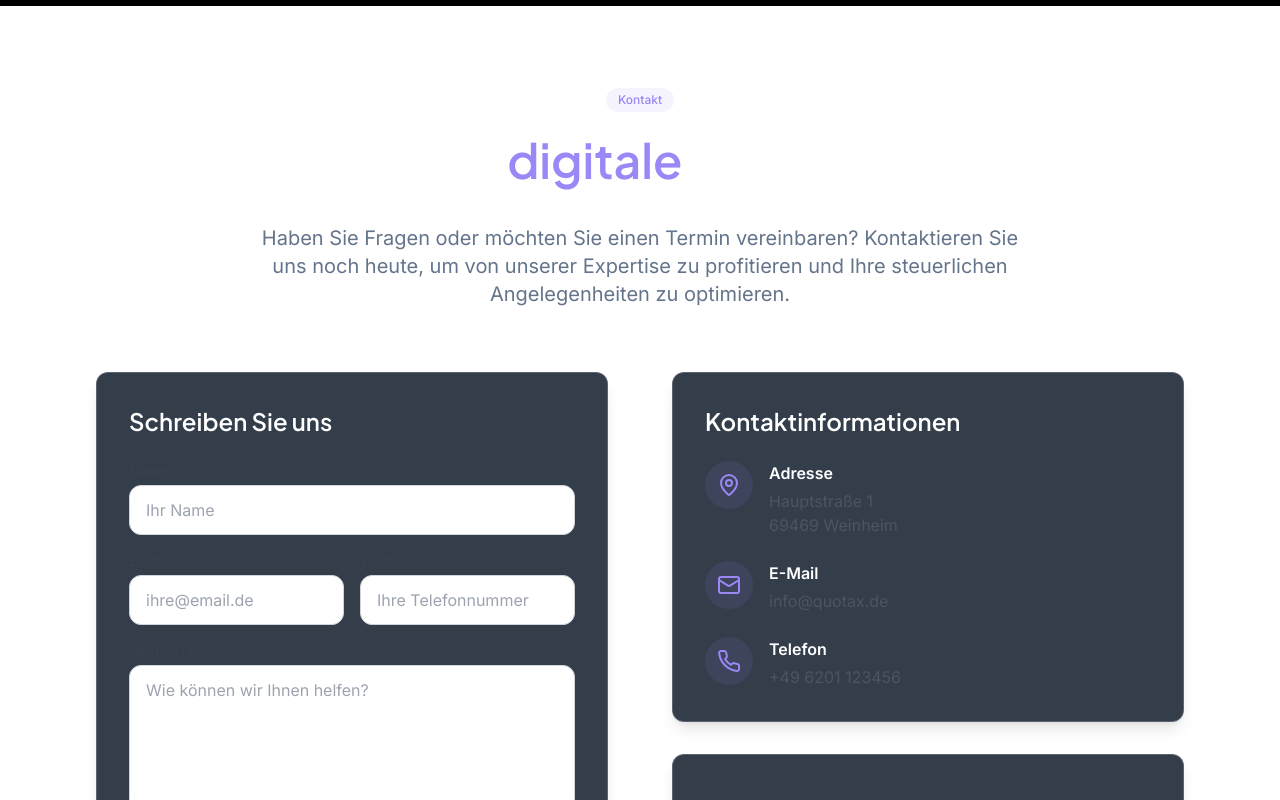
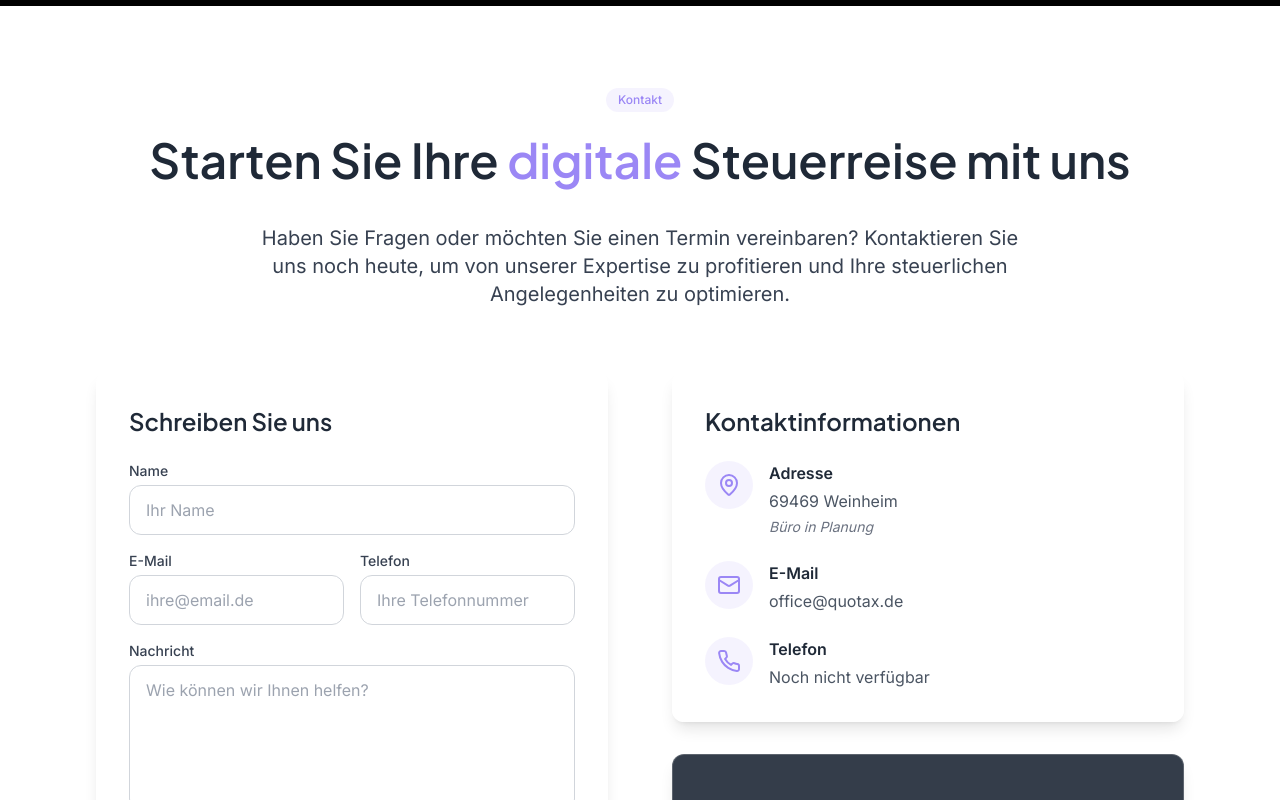
Before and after one commit to RalfJB/quotax-onepage-commitment, a React (Vite) app: page / in a window 1280 px wide. Shown: the part 6780-7580 px from the top of the page. Built offline with nearby package versions, Linux system fonts and the light colour scheme; grey boxes are pictures that could not be loaded.

Commit message:
Update contact information
Update address, email and phone number in contact section.

```diff
--- a/src/components/Contact.tsx
+++ b/src/components/Contact.tsx
@@ -1,4 +1,3 @@
-
 import { useEffect, useRef, useState } from 'react';
 import { MapPin, Mail, Phone, Send, CheckCircle } from 'lucide-react';
 import { cn } from '@/lib/utils';
@@ -76,24 +75,24 @@ const Contact = () => {
           <div className="quotax-badge bg-purple/10 text-purple mb-6 animate-on-scroll">
             Kontakt
           </div>
-          <h2 className="section-title animate-on-scroll delay-100">
+          <h2 className="section-title animate-on-scroll delay-100 text-gray-800">
             Starten Sie Ihre <span className="text-purple">digitale</span> Steuerreise mit uns
           </h2>
-          <p className="section-subtitle animate-on-scroll delay-200">
+          <p className="section-subtitle animate-on-scroll delay-200 text-gray-700">
             Haben Sie Fragen oder möchten Sie einen Termin vereinbaren? Kontaktieren Sie uns noch heute, um von unserer Expertise zu profitieren und Ihre steuerlichen Angelegenheiten zu optimieren.
           </p>
         </div>
 
         <div className="mt-16 grid grid-cols-1 lg:grid-cols-2 gap-10 lg:gap-16">
-          <div className="glass-card p-8 animate-on-scroll" ref={addToRefs}>
-            <h3 className="text-2xl font-display font-semibold mb-6">Schreiben Sie uns</h3>
+          <div className="glass-card bg-white/90 shadow-lg p-8 animate-on-scroll" ref={addToRefs}>
+            <h3 className="text-2xl font-display font-semibold mb-6 text-gray-800">Schreiben Sie uns</h3>
 
             {isSubmitted ? (
               <div className="flex flex-col items-center justify-center p-8 text-center">
                 <div className="w-16 h-16 bg-green/10 rounded-full flex items-center justify-center mb-4">
                   <CheckCircle className="h-8 w-8 text-green" />
                 </div>
-                <h4 className="text-xl font-semibold mb-2">Nachricht gesendet!</h4>
+                <h4 className="text-xl font-semibold mb-2 text-gray-800">Nachricht gesendet!</h4>
                 <p className="text-gray-600">
                   Vielen Dank für Ihre Nachricht. Wir werden uns schnellstmöglich bei Ihnen melden.
                 </p>
@@ -178,8 +177,8 @@ const Contact = () => {
           </div>
 
           <div className="animate-on-scroll" ref={addToRefs}>
-            <div className="glass-card p-8 mb-8">
-              <h3 className="text-2xl font-display font-semibold mb-6">Kontaktinformationen</h3>
+            <div className="glass-card bg-white/90 shadow-lg p-8 mb-8">
+              <h3 className="text-2xl font-display font-semibold mb-6 text-gray-800">Kontaktinformationen</h3>
 
               <div className="space-y-6">
                 <div className="flex items-start gap-4">
@@ -187,8 +186,9 @@ const Contact = () => {
                     <MapPin className="h-6 w-6 text-purple" />
                   </div>
                   <div>
-                    <h4 className="font-semibold mb-1">Adresse</h4>
-                    <p className="text-gray-600">Hauptstraße 1<br />69469 Weinheim</p>
+                    <h4 className="font-semibold mb-1 text-gray-800">Adresse</h4>
+                    <p className="text-gray-600">69469 Weinheim</p>
+                    <p className="text-gray-500 text-sm italic mt-1">Büro in Planung</p>
                   </div>
                 </div>
 
@@ -197,9 +197,9 @@ const Contact = () => {
                     <Mail className="h-6 w-6 text-purple" />
                   </div>
                   <div>
-                    <h4 className="font-semibold mb-1">E-Mail</h4>
-                    <a href="mailto:info@quotax.de" className="text-gray-600 hover:text-purple transition-colors">
-                      info@quotax.de
+                    <h4 className="font-semibold mb-1 text-gray-800">E-Mail</h4>
+                    <a href="mailto:office@quotax.de" className="text-gray-600 hover:text-purple transition-colors">
+                      office@quotax.de
                     </a>
                   </div>
                 </div>
@@ -209,10 +209,8 @@ const Contact = () => {
                     <Phone className="h-6 w-6 text-purple" />
                   </div>
                   <div>
-                    <h4 className="font-semibold mb-1">Telefon</h4>
-                    <a href="tel:+496201123456" className="text-gray-600 hover:text-purple transition-colors">
-                      +49 6201 123456
-                    </a>
+                    <h4 className="font-semibold mb-1 text-gray-800">Telefon</h4>
+                    <p className="text-gray-600">Noch nicht verfügbar</p>
                   </div>
                 </div>
               </div>
--- a/src/components/Footer.tsx
+++ b/src/components/Footer.tsx
@@ -47,8 +47,8 @@ const Footer = () => {
               <h4 className="font-display font-semibold mb-4">Kontakt</h4>
               <ul className="space-y-2">
                 <li><a href="#contact" className="text-gray-600 hover:text-purple transition-colors">Kontaktformular</a></li>
-                <li><a href="mailto:info@quotax.de" className="text-gray-600 hover:text-purple transition-colors">info@quotax.de</a></li>
-                <li><a href="tel:+496201123456" className="text-gray-600 hover:text-purple transition-colors">+49 6201 123456</a></li>
+                <li><a href="mailto:office@quotax.de" className="text-gray-600 hover:text-purple transition-colors">office@quotax.de</a></li>
+                <li><span className="text-gray-600">69469 Weinheim</span></li>
               </ul>
             </div>
           </div>
```
